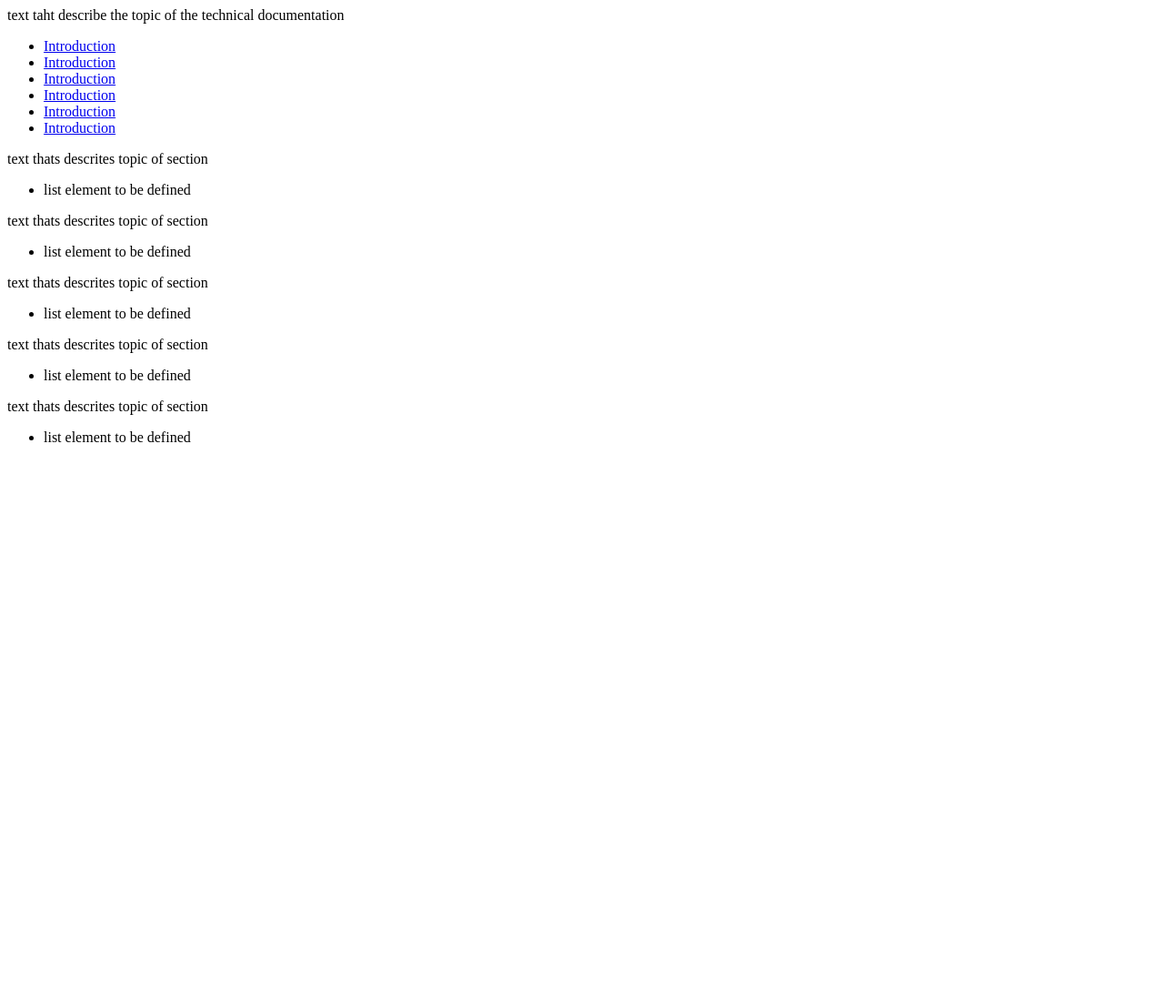
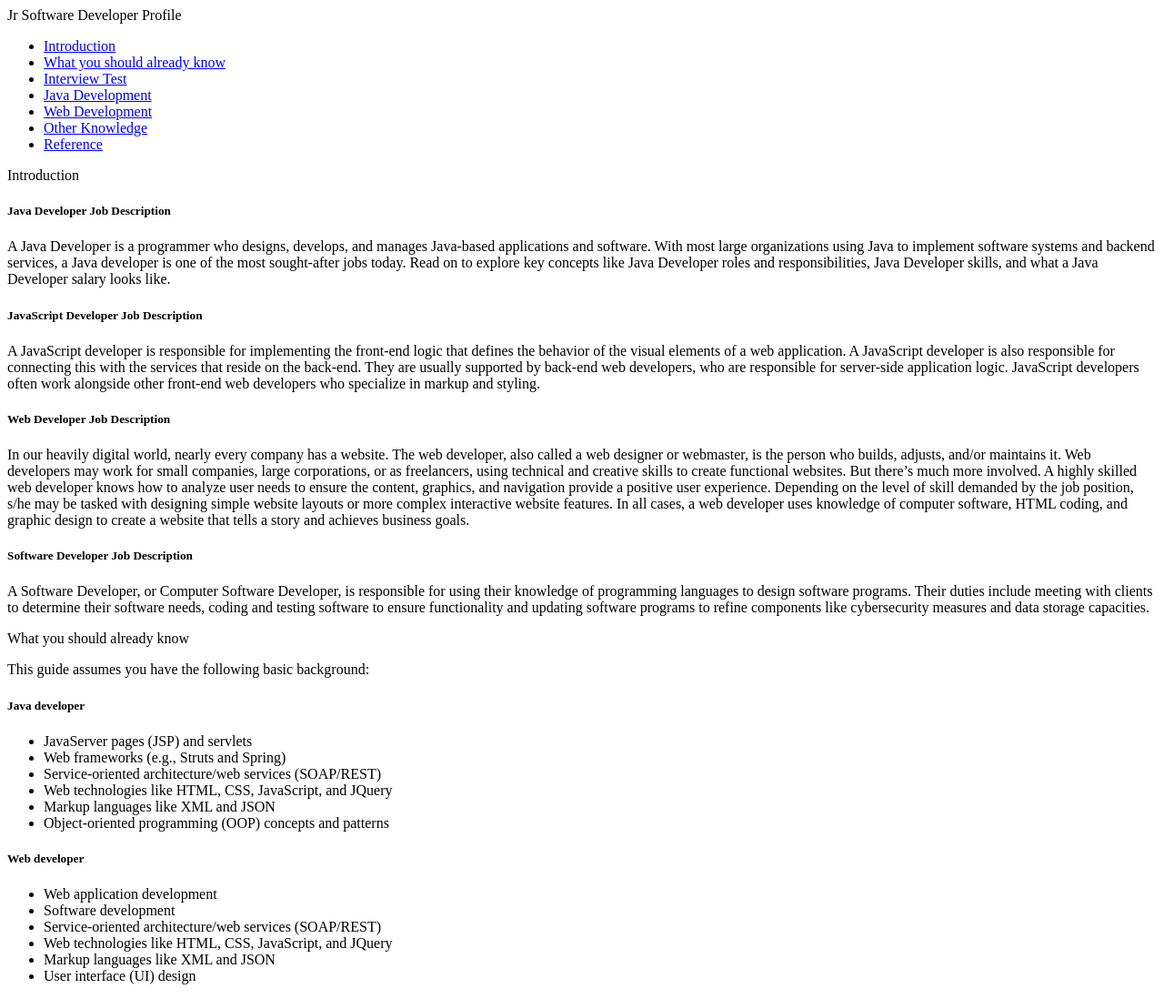
Before and after one commit to TheRoyLink/FCC-Technical-Documentation-Page, a plain HTML site: page index.html in a window 1280 px wide. Shown: the whole page at 91% size. Before the commit the page ends 800 px from the top, so only its background shows below. Drawn offline with Linux system fonts and the light colour scheme.

Commit message:
se agrega de introduccion

```diff
--- a/index.html
+++ b/index.html
@@ -1,68 +1,129 @@
 <!DOCTYPE html>
 <html lang="en">
+
 <head>
     <meta charset="UTF-8">
     <meta http-equiv="X-UA-Compatible" content="IE=edge">
     <meta name="viewport" content="width=device-width, initial-scale=1.0">
-    <title>Document</title>
+    <title>Technical-docs-page</title>
 </head>
+
 <body>
 
     <nav id="navbar">
-        <header>text taht describe the topic  of the technical documentation</header>
+        <header>Jr Software Developer Profile</header>
         <ul>
             <!-- User Story #12 & User Story #13 -->
-            <li><a class="nav-link" href="#Introduction">Introduction</a></li>
-            <li><a class="nav-link" href="#Introduction">Introduction</a></li>
-            <li><a class="nav-link" href="#Introduction">Introduction</a></li>
-            <li><a class="nav-link" href="#Introduction">Introduction</a></li>
-            <li><a class="nav-link" href="#Introduction">Introduction</a></li>
-            <li><a class="nav-link" href="#Introduction">Introduction</a></li>
+            <li> <a class="nav-link" href="#Introduction">Introduction</a> </li>
+            <li> <a class="nav-link" href="#What_you_should_already_know">What you should already know</a> </li>
+            <li><a class="nav-link" href="#Interview_Test">Interview Test</a></li>
+            <li><a class="nav-link" href="#Java_Development">Java Development</a></li>
+            <li><a class="nav-link" href="#Web_Development">Web Development</a></li>
+            <li><a class="nav-link" href="#Other_Knowledge">Other Knowledge</a></li>
+            <li><a class="nav-link" href="#Reference">Reference</a></li>
         </ul>
     </nav>
 
     <main id="main-doc">
-        <section class="main-section" id="TODO_must_have_underscrores">
+        <section class="main-section" id="Introduction">
+            <header> Introduction </header>
+            <article>
+                <h5>Java Developer Job Description</h5>
+                <p>
+                    A Java Developer is a programmer who designs, develops, and manages Java-based applications and
+                    software. With most large organizations using Java to implement software systems and backend
+                    services, a Java developer is one of the most sought-after jobs today.
+
+                    Read on to explore key concepts like Java Developer roles and responsibilities, Java Developer
+                    skills, and what a Java Developer salary looks like.
+                </p>
+
+                <h5>JavaScript Developer Job Description</h5>
+                <p>
+                    A JavaScript developer is responsible for implementing the front-end logic that defines the behavior
+                    of the visual elements of a web application. A JavaScript developer is also responsible for
+                    connecting this with the services that reside on the back-end. They are usually supported by
+                    back-end web developers, who are responsible for server-side application logic. JavaScript
+                    developers often work alongside other front-end web developers who specialize in markup and styling.
+                </p>
+
+                <h5>Web Developer Job Description</h5>
+                <p>
+                    In our heavily digital world, nearly every company has a website. The web developer, also called a
+                    web designer or webmaster, is the person who builds, adjusts, and/or maintains it. Web developers
+                    may work for small companies, large corporations, or as freelancers, using technical and creative
+                    skills to create functional websites. But there’s much more involved. A highly skilled web developer
+                    knows how to analyze user needs to ensure the content, graphics, and navigation provide a positive
+                    user experience. Depending on the level of skill demanded by the job position, s/he may be tasked
+                    with designing simple website layouts or more complex interactive website features. In all cases, a
+                    web developer uses knowledge of computer software, HTML coding, and graphic design to create a
+                    website that tells a story and achieves business goals.
+                </p>
+
+                <h5>Software Developer Job Description</h5>
+                <p>
+                    A Software Developer, or Computer Software Developer, is responsible for using their knowledge of
+                    programming languages to design software programs. Their duties include meeting with clients to
+                    determine their software needs, coding and testing software to ensure functionality and updating
+                    software programs to refine components like cybersecurity measures and data storage capacities.
+                </p>
+                </ul>
+
+            </article>
+        </section>
+        <section class="main-section" id="What_you_should_already_know">
+            <header> What you should already know </header>
+            <article>
+                <p>This guide assumes you have the following basic background:</p>
+
+                <h5>Java developer</h5>
+                <ul>
+                    <li>JavaServer pages (JSP) and servlets</li>
+                    <li>Web frameworks (e.g., Struts and Spring)</li>
+                    <li>Service-oriented architecture/web services (SOAP/REST)</li>
+                    <li>Web technologies like HTML, CSS, JavaScript, and JQuery</li>
+                    <li>Markup languages like XML and JSON</li>
+                    <li>Object-oriented programming (OOP) concepts and patterns</li>
+                </ul>
+
+                <h5>Web developer</h5>
+                <ul>
+                    <li>Web application development</li>
+                    <li>Software development</li>
+                    <li>Service-oriented architecture/web services (SOAP/REST)</li>
+                    <li>Web technologies like HTML, CSS, JavaScript, and JQuery</li>
+                    <li>Markup languages like XML and JSON</li>
+                    <li>User interface (UI) design</li>
+                </ul>
+            </article>
+        </section>
+        <section class="main-section" id="Interview_Test">
             <header>
-                <p>text thats descrites topic of section</p>
-                <ul>
-                    <li>list element to be defined</li>
-                </ul>
+
             </header>
         </section>
-        <section class="main-section" id="TODO_must_have_underscrores">
+        <section class="main-section" id="Java_Development">
             <header>
-                <p>text thats descrites topic of section</p>
-                <ul>
-                    <li>list element to be defined</li>
-                </ul>
+
             </header>
         </section>
-        <section class="main-section" id="TODO_must_have_underscrores">
+        <section class="main-section" id="Web_Development">
             <header>
-                <p>text thats descrites topic of section</p>
-                <ul>
-                    <li>list element to be defined</li>
-                </ul>
+
             </header>
         </section>
-        <section class="main-section" id="TODO_must_have_underscrores">
+        <section class="main-section" id="Other_Knowledge">
             <header>
-                <p>text thats descrites topic of section</p>
-                <ul>
-                    <li>list element to be defined</li>
-                </ul>
+
             </header>
         </section>
-        <section class="main-section" id="TODO_must_have_underscrores">
+        <section class="main-section" id="Reference">
             <header>
-                <p>text thats descrites topic of section</p>
-                <ul>
-                    <li>list element to be defined</li>
-                </ul>
+
             </header>
         </section>
     </main>
 
 </body>
+
 </html>
```
Also changed, not shown: main.js (+31 -0 lines).
